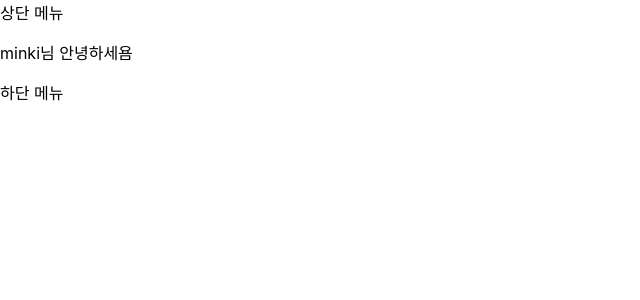
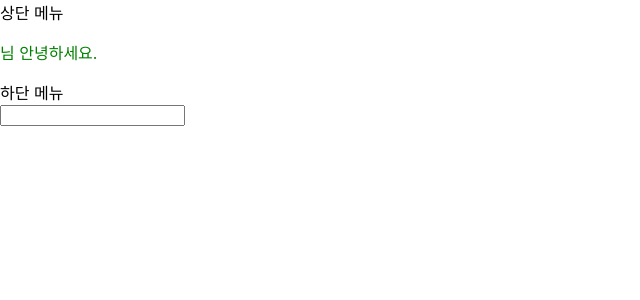
Before and after one commit to midaslmg94/MultiCampus-React, a React (Create React App) app in the folder day01/hello-react2/: page / in a window 1280 px wide. Shown: the top 300 px of the page, without its empty margins (0-640 px from the left). Built offline with nearby package versions, Linux system fonts and the light colour scheme.

Commit message:
여러 컨텍스트를 중첩해서 사용

```diff
--- a/day01/hello-react2/src/App.js
+++ b/day01/hello-react2/src/App.js
@@ -1,43 +1,55 @@
 import React from 'react';
-import './App.css';
-import MyName from './Myname.js';
-import MyName2 from './Myname2.js';
-import Counter from './Counter.js';
-import MyComponent from './MyComponent.js';
-import Todo from './Todo';
-import Box from './Box';
 
-import ErrorBoundary from './ErrorBoundary';
-// Context API로 데이터 전달하기
 const UserContext = React.createContext('unknown');
+const ThemeContext = React.createContext('dark');
 
 class App extends React.Component {
+  state = { username: '' };
+  onChange = e => {
+    const username = e.target.value;
+    this.setState({ username });
+  };
   render() {
-
+    const { username } = this.state;
     return (
       <div>
-                <UserContext.Provider value="minki">
+        <ThemeContext.Provider value="light">
+          <UserContext.Provider value={username}>
             <div>상단 메뉴</div>
-                    <Profile/>
+            <Profile />
             <div>하단 메뉴</div>
           </UserContext.Provider>
+        </ThemeContext.Provider>
+        <input type="text" value={username} onChange={this.onChange} />
       </div>
     );
   }
 }
 
-function Profile() {
+class Profile extends React.Component {
+  shouldComponentUpdate() {
+    return false;
+  }
+  render() {
+    console.log("Profile's render() called");
+    return <div><Greeting /></div>;
+  }
+}
+
+function Greeting() {
+  console.log("Greeting() called");
   return (
-        <div>
-            <Greeting/>
-        </div>
+    <ThemeContext.Consumer>
+      { theme => (
+        <UserContext.Consumer>
+          {
+            username => (
+              <p style={{ color: theme === 'dark' ? 'gray' : 'green' }}>{`${username}님 안녕하세요.`}</p>
             )
           }
-function Greeting() {
-    return (
-        <UserContext.Consumer>
-            {username=><p>{`${username}님 안녕하세욤`}</p>}
         </UserContext.Consumer>
+      ) }
+    </ThemeContext.Consumer>
   );
 }
 
```
Lines whose indentation alone changed are shown as unchanged.
